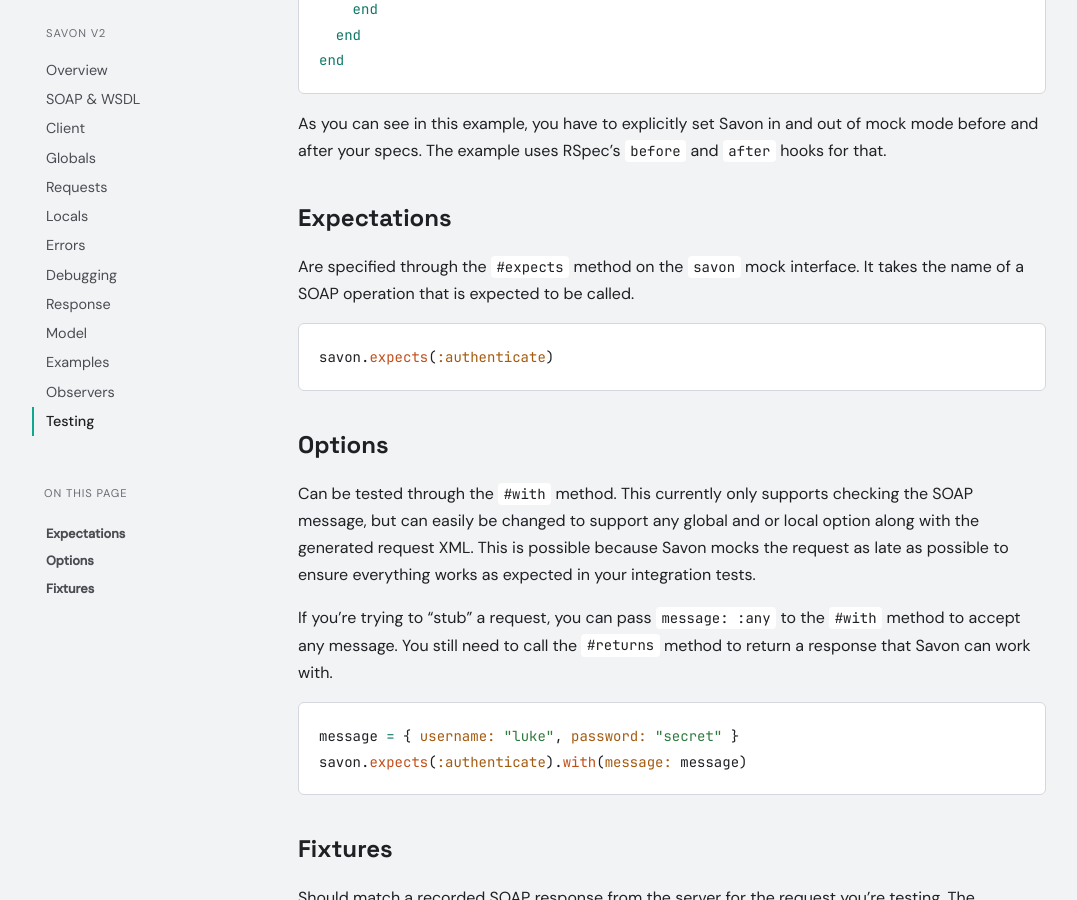
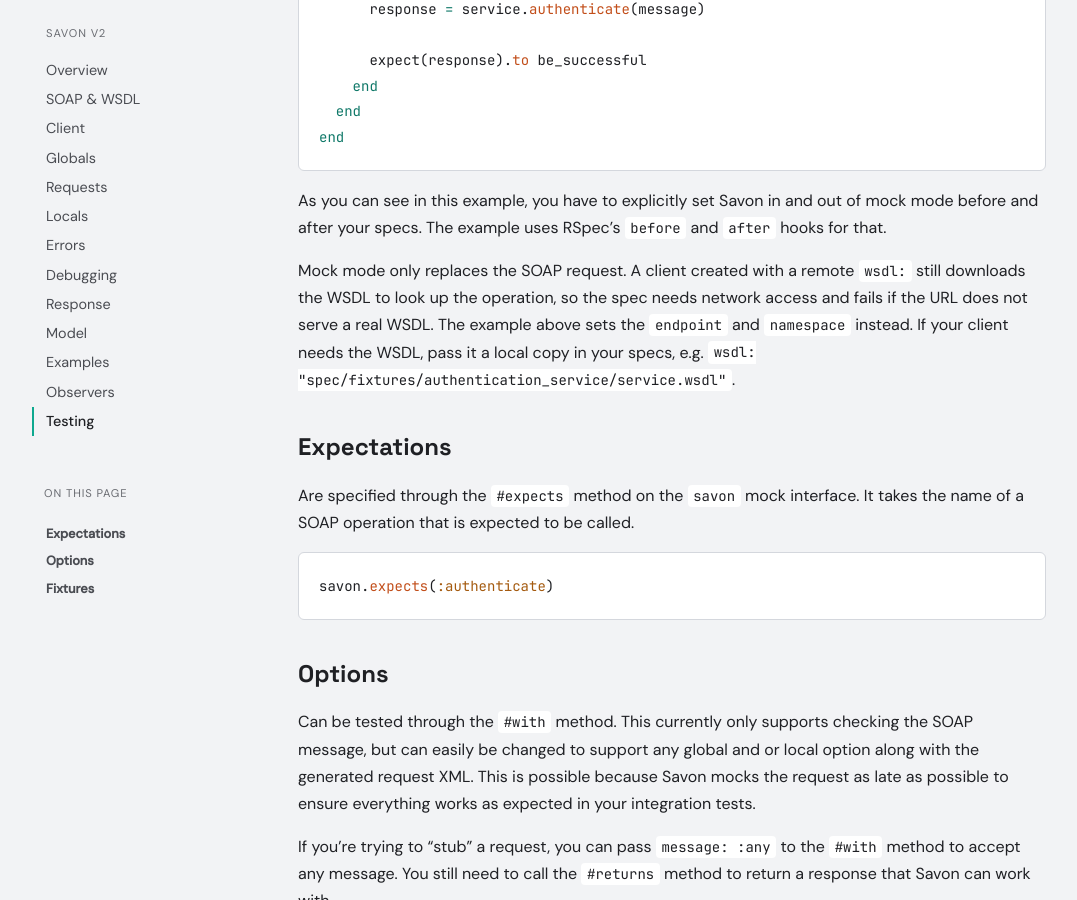
Before and after one commit to savonrb/savonrb.github.io, a Jekyll site: the page built from version2/testing.md, in a window 1280 px wide and 900 px high, scrolled down 1563 px. Shown: the whole window, without its empty margins (94-1171 px from the left). Built offline with Jekyll 4.4.1, drawn with Linux system fonts in a browser that asks for light colours; some of the changed text lies outside the part shown.

Commit message:
Testing: avoid downloading a WSDL in mocked specs (#70)
Mock mode only replaces the SOAP request: the example's wsdl URL was still
fetched, and since https://example.com?wsdl is not a WSDL, the spec failed
(savonrb/savon#957).

Co-authored-by: Claude Opus 5.5 <noreply@anthropic.com>

```diff
--- a/version2/testing.md
+++ b/version2/testing.md
@@ -71,6 +74,12 @@ end
 As you can see in this example, you have to explicitly set Savon in and out of mock mode before and after
 your specs. The example uses RSpec's `before` and `after` hooks for that.
 
+Mock mode only replaces the SOAP request. A client created with a remote `wsdl:` still downloads the WSDL
+to look up the operation, so the spec needs network access and fails if the URL does not serve a real WSDL.
+The example above sets the [`endpoint`](/version2/globals.html#endpoint) and [`namespace`](/version2/globals.html#namespace)
+instead. If your client needs the WSDL, pass it a local copy in your specs, e.g.
+`wsdl: "spec/fixtures/authentication_service/service.wsdl"`.
+
 ## Expectations
 
 Are specified through the `#expects` method on the `savon` mock interface. It takes the
```
Also changed, not shown: other parts of version2/testing.md (+4 -1 lines).
